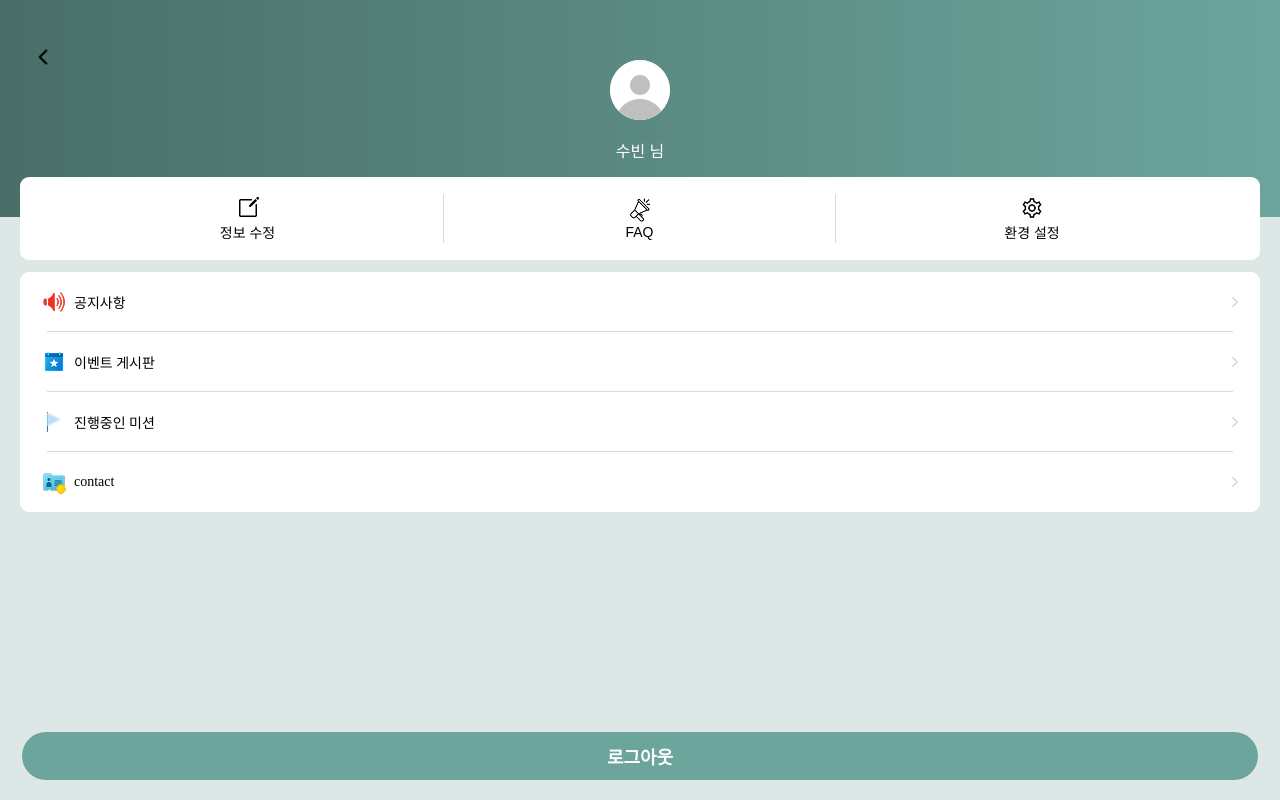
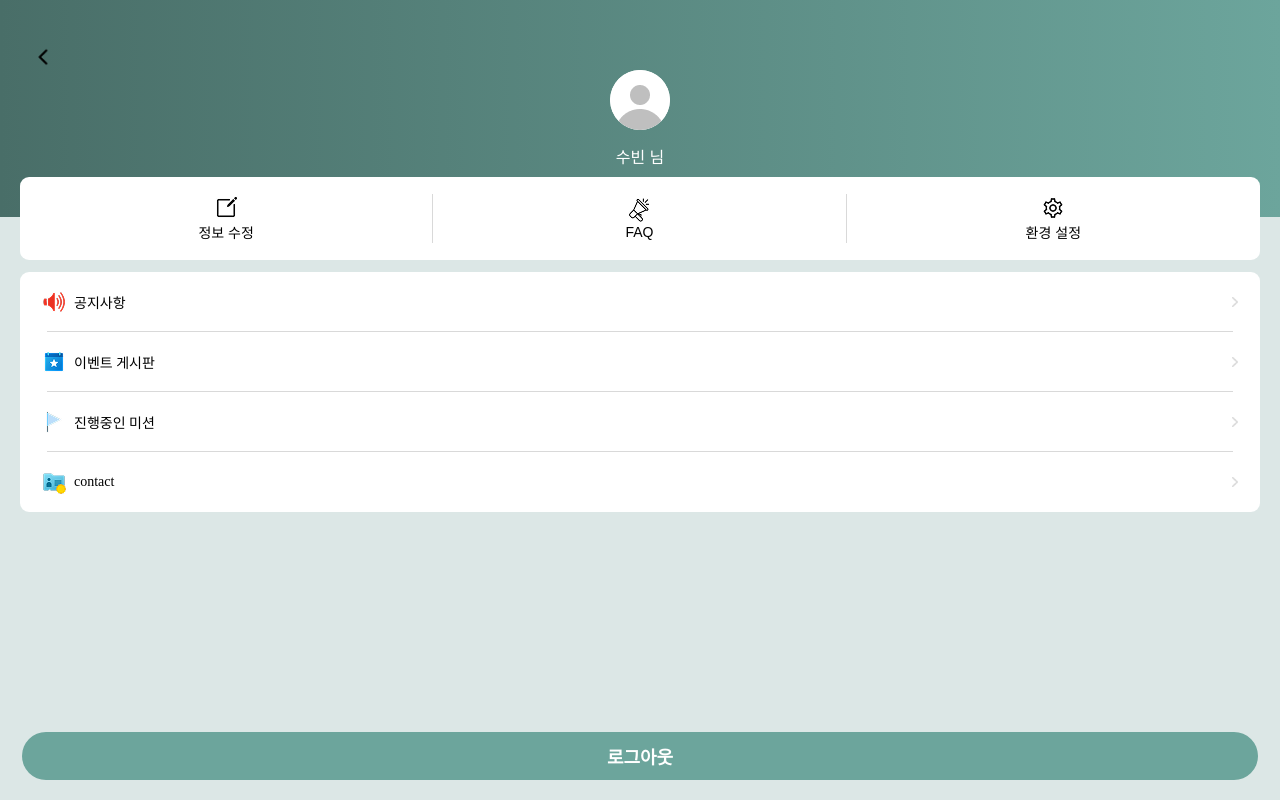
Before and after one commit to nuyh-99/ji-kku-frontend, a Next.js app in the folder frontend/: page /mypage in a window 1280 px wide. Built offline with nearby package versions, Linux system fonts and the light colour scheme.

Commit message:
margin 조정

```diff
--- a/frontend/src/app/mypage/page.tsx
+++ b/frontend/src/app/mypage/page.tsx
@@ -58,8 +58,8 @@ const Profile = styled.div`
   display: flex;
   flex-direction: column;
   align-items: center;
-  margin-top: 60px;
-  gap: 4px;
+  margin-top: 70px;
+  gap: 0;
 `;
 
 const Avatar = styled.div`
@@ -104,7 +104,7 @@ const QuickMenu = styled.div`
   display: grid;
   height: 83px;
   grid-template-columns: repeat(3, 1fr);
-  padding: 17px 32px;
+  padding: 17px 0;
   align-items: center;      // flex 전용 속성 정리, grid에서도 동작
 `;
 
```
